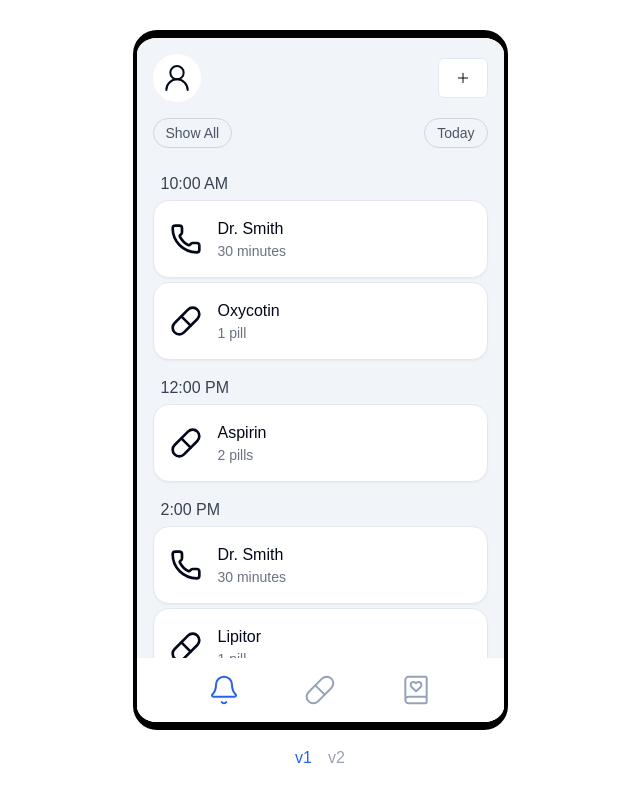
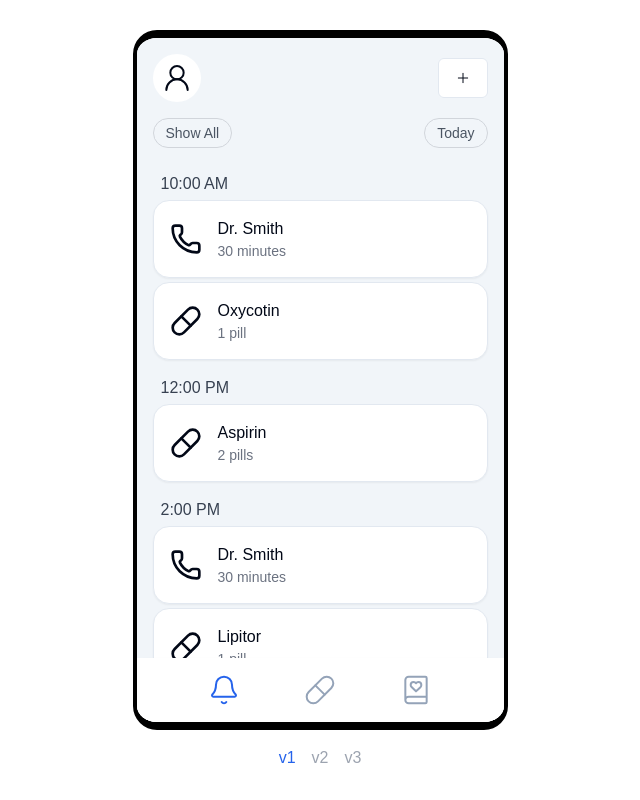
Before and after one commit to mahutt/Curo, a Next.js app: page /v1 in a window 1280 px wide. Shown: the whole page, without its empty margins (320-960 px from the left). Built offline with nearby package versions, Linux system fonts and the light colour scheme.

Commit message:
Add v3 navigation

```diff
--- a/app/page.tsx
+++ b/app/page.tsx
@@ -1,5 +1,5 @@
 import { redirect } from 'next/navigation'
 
 export default function Home() {
-  redirect('/v2')
+  redirect('/v3')
 }
--- a/app/version-navigation.tsx
+++ b/app/version-navigation.tsx
@@ -3,7 +3,7 @@
 import Link from 'next/link'
 import { usePathname } from 'next/navigation'
 
-const versions = ['v1', 'v2']
+const versions = ['v1', 'v2', 'v3']
 
 export default function VersionNavigation() {
   const pathname = usePathname()
```
